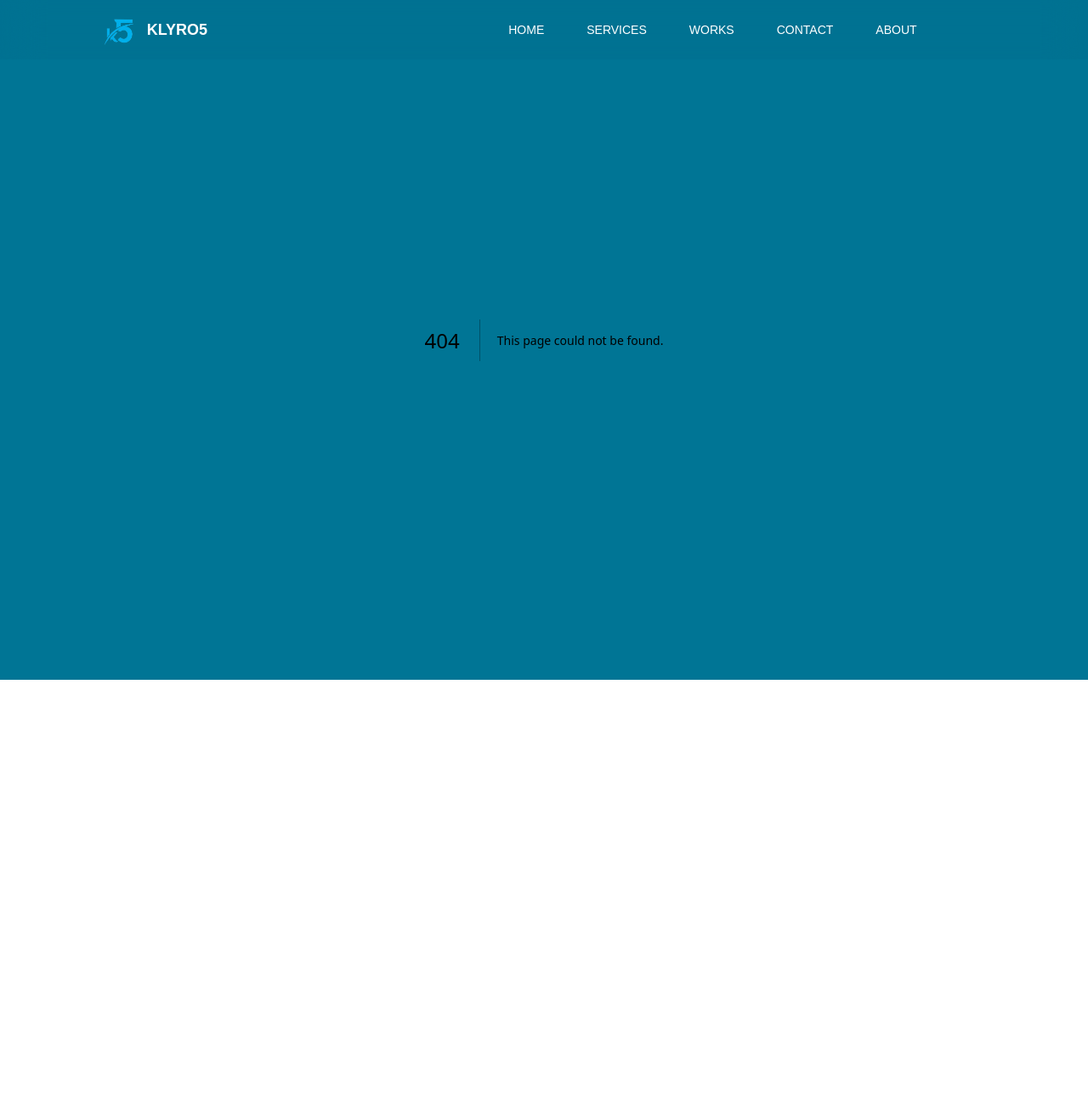
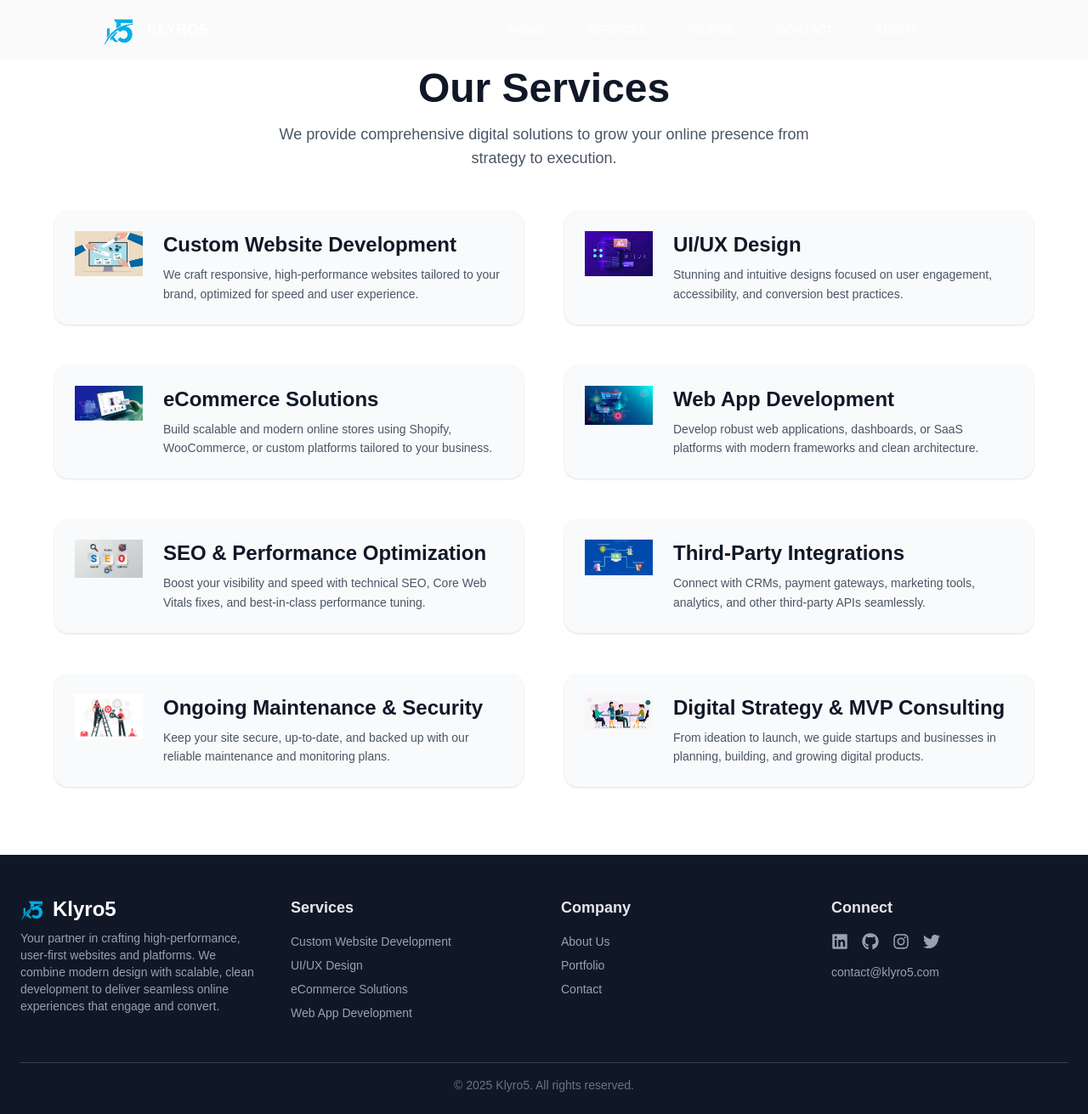
Before and after one commit to athulcoder/klyro5, a Next.js app: page /services in a window 1280 px wide. Before the commit this address had no page. Shown: the whole page at 85% size. Before the commit the page ends 800 px from the top, so only its background shows below. Built offline with nearby package versions, Linux system fonts and the light colour scheme.

Commit message:
new serice tab

```diff
--- a/app/(home)/page.js
+++ b/app/(home)/page.js
@@ -3,30 +3,14 @@ import WhyChooseKlyro5 from "@/components/Features";
 import Footer from "@/components/Footer";
 import GradientBackground from "@/components/GradientBackground";
 import ServiceCard from "@/components/ServiceCard";
+import ServicesGrid from "@/components/ServicesGrid";
 import Image from "next/image";
 
 export default function HomePage() {
   return (
     <div className="relative w-full h-screen">
       <GradientBackground />
-      <div className="relative z-20 flex flex-col h-fit p-3 pb-0 text-white  text-3xl font-bold bg-gray-900 min-lg:px-6">
-        <h2 className="text-3xl md:text-4xl font-bold text-center min-lg:text-left mt-4 mb-4 text-gray-900 dark:text-white">
-          Our Services
-        </h2>
-
-        <div className="flex overflow-scroll gap-4 w-full  overflow-x-auto whitespace-nowrap scrollbar-hidden my-4 min-lg:flex min-lg:gap-6 ">
-          {ServiceList.map((item) => {
-            return (
-              <ServiceCard
-                key={item.title}
-                title={item.title}
-                image={item.image}
-                description={item.description}
-              />
-            );
-          })}
-        </div>
-      </div>
+      <ServicesGrid />
 
       <WhyChooseKlyro5 />
       <Footer />
--- /dev/null
+++ b/app/services/page.js
@@ -0,0 +1,79 @@
+"use client";
+
+import { motion } from "framer-motion";
+import { ServiceList } from "@/assets/services/index.js";
+import Image from "next/image";
+import Footer from "@/components/Footer";
+
+const fadeUp = {
+  hidden: { opacity: 0, y: 40 },
+  show: (i) => ({
+    opacity: 1,
+    y: 0,
+    transition: { delay: i * 0.1, duration: 0.6, ease: "easeOut" },
+  }),
+};
+
+export default function ServicesPage() {
+  return (
+    <>
+      <section className="bg-white dark:bg-gray-900 text-gray-900 dark:text-gray-100 py-20 px-4">
+        <div className="max-w-6xl mx-auto">
+          <motion.h1
+            initial="hidden"
+            whileInView="show"
+            viewport={{ once: true }}
+            variants={fadeUp}
+            custom={0}
+            className="text-4xl md:text-5xl font-bold text-center mb-4"
+          >
+            Our Services
+          </motion.h1>
+          <motion.p
+            initial="hidden"
+            whileInView="show"
+            viewport={{ once: true }}
+            variants={fadeUp}
+            custom={1}
+            className="text-center text-lg text-gray-600 dark:text-gray-400 max-w-2xl mx-auto mb-12"
+          >
+            We provide comprehensive digital solutions to grow your online
+            presence from strategy to execution.
+          </motion.p>
+
+          <div className="grid gap-12 sm:grid-cols-2 lg:grid-cols-2">
+            {ServiceList.map((service, i) => (
+              <motion.div
+                key={service.title}
+                custom={i + 2}
+                initial="hidden"
+                whileInView="show"
+                viewport={{ once: true }}
+                variants={fadeUp}
+                className="flex flex-col md:flex-row items-start gap-6 bg-gray-50 dark:bg-gray-800 p-6 rounded-2xl shadow hover:shadow-lg transition-all"
+              >
+                <Image
+                  src={service.image}
+                  alt={service.title}
+                  width={80}
+                  height={80}
+                  className="object-contain"
+                />
+                <div>
+                  <h3 className="text-2xl font-semibold mb-2">
+                    {service.title}
+                  </h3>
+                  <p className="text-gray-600 dark:text-gray-400 text-sm leading-relaxed">
+                    {service.description}
+                  </p>
+                  {/* Optional "Learn more" link or expandable section */}
+                </div>
+              </motion.div>
+            ))}
+          </div>
+        </div>
+      </section>
+      <Footer />
+    </>
+  );
+}
--- a/components/Features.js
+++ b/components/Features.js
@@ -1,4 +1,6 @@
 "use client";
+
+import { motion } from "framer-motion";
 
 export default function WhyChooseKlyro5() {
   const features = [
@@ -28,17 +30,40 @@ export default function WhyChooseKlyro5() {
     },
   ];
 
+  const fadeUp = {
+    hidden: { opacity: 0, y: 40 },
+    visible: (i) => ({
+      opacity: 1,
+      y: 0,
+      transition: { delay: i * 0.1, duration: 0.5, ease: "easeOut" },
+    }),
+  };
+
   return (
     <section className="px-6 py-16 bg-gray-50 dark:bg-gray-900">
       <div className="max-w-6xl mx-auto">
-        <h2 className="text-3xl md:text-4xl font-bold text-center mb-10 text-gray-900 dark:text-white">
+        <motion.h2
+          initial="hidden"
+          whileInView="visible"
+          viewport={{ once: true }}
+          variants={{
+            hidden: { opacity: 0, y: 20 },
+            visible: { opacity: 1, y: 0, transition: { duration: 0.6 } },
+          }}
+          className="text-3xl md:text-4xl font-bold text-center mb-10 text-gray-900 dark:text-white"
+        >
           Why Choose <span className="text-blue-600">Klyro5</span>?
-        </h2>
+        </motion.h2>
 
         <div className="grid gap-8 sm:grid-cols-2 lg:grid-cols-3">
           {features.map((feature, i) => (
-            <div
+            <motion.div
               key={i}
+              custom={i}
+              initial="hidden"
+              whileInView="visible"
+              viewport={{ once: true }}
+              variants={fadeUp}
               className="p-6 rounded-2xl bg-white dark:bg-gray-800 shadow hover:shadow-lg transition-all"
             >
               <h3 className="text-xl font-semibold text-gray-800 dark:text-white mb-2">
@@ -47,7 +72,7 @@ export default function WhyChooseKlyro5() {
               <p className="text-gray-600 dark:text-gray-300 text-sm">
                 {feature.desc}
               </p>
-            </div>
+            </motion.div>
           ))}
         </div>
       </div>
--- a/components/Footer.js
+++ b/components/Footer.js
@@ -1,5 +1,7 @@
 "use client";
 
+import { ServiceList } from "@/assets/services";
+import Image from "next/image";
 import { FaLinkedin, FaGithub, FaInstagram, FaTwitter } from "react-icons/fa";
 
 export default function Footer() {
@@ -10,10 +12,17 @@ export default function Footer() {
         <div className="grid grid-cols-1 md:grid-cols-4 gap-10 mb-12">
           {/* Logo & About */}
           <div>
-            <h2 className="text-2xl font-bold text-white mb-2">Klyro5</h2>
+            <h2 className="text-2xl font-bold text-white mb-2 flex gap-2 items-center">
+              <div className="rounded-full w-[30px] h-[30px]">
+                <Image src="/logo2.png" width={30} height={30} alt="" />
+              </div>{" "}
+              Klyro5{" "}
+            </h2>
             <p className="text-sm text-gray-400">
               Your partner in crafting high-performance, user-first websites and
-              platforms.
+              platforms. We combine modern design with scalable, clean
+              development to deliver seamless online experiences that engage and
+              convert.
             </p>
           </div>
 
@@ -21,10 +30,10 @@ export default function Footer() {
           <div>
             <h3 className="text-lg font-semibold mb-4">Services</h3>
             <ul className="space-y-2 text-sm text-gray-400">
-              <li>Web Development</li>
-              <li>UI/UX Design</li>
-              <li>eCommerce Solutions</li>
-              <li>Branding</li>
+              {ServiceList.map((item, index) => {
+                if (index < 4) return <li key={item.title}>{item.title}</li>;
+                else return;
+              })}
             </ul>
           </div>
 
@@ -34,7 +43,7 @@ export default function Footer() {
             <ul className="space-y-2 text-sm text-gray-400">
               <li>About Us</li>
               <li>Portfolio</li>
-              <li>Blog</li>
+
               <li>Contact</li>
             </ul>
           </div>
@@ -56,7 +65,7 @@ export default function Footer() {
                 <FaTwitter size={20} />
               </a>
             </div>
-            <p className="text-sm text-gray-400">📬 contact@klyro5.com</p>
+            <p className="text-sm text-gray-400"> contact@klyro5.com</p>
           </div>
         </div>
 
--- a/components/ServiceCard.js
+++ b/components/ServiceCard.js
@@ -1,27 +1,27 @@
+"use client";
+
 import Image from "next/image";
+import { motion } from "framer-motion";
 import React from "react";
 
-function ServiceCard({ title, image, description }) {
+function ServiceCard({ title, image, index }) {
   return (
-    <div className="bg-gray-800 min-w-[200px] max-w-[300px]  min-lg:w-[240px] shadow-xl h-[310px] min-lg:h-[340px] rounded-lg  transition  duration-300 ">
-      <div className="w-full h-[180px] relative">
-        <Image
-          src={image}
-          alt={title}
-          layout="fill"
-          objectFit="cover"
-          className="rounded-t-lg"
-        />
+    <motion.div
+      initial={{ opacity: 0, y: 30 }}
+      whileInView={{ opacity: 1, y: 0 }}
+      transition={{ delay: index * 0.1, duration: 0.5, ease: "easeOut" }}
+      viewport={{ once: true }}
+      className="bg-white dark:bg-gray-800 rounded-xl overflow-hidden shadow-md hover:shadow-xl transition-all duration-300 w-full sm:w-[240px] md:w-[260px] lg:w-[280px] mx-auto"
+    >
+      <div className="relative w-full h-[160px] sm:h-[180px] md:h-[200px]">
+        <Image src={image} alt={title} fill className="object-cover" />
       </div>
-      <div className="p-2 flex flex-col gap-2 ">
-        <h1 className="text-sm font-semibold text-white text-wrap min-lg:text-sm">
+      <div className="p-4 text-center">
+        <h3 className="text-md font-semibold text-gray-800 dark:text-white">
           {title}
-        </h1>
-        <p className="text-gray-500 text-[12px] text-left text-wrap min-lg:text-[13px] font-medium">
-          {description}
-        </p>
+        </h3>
       </div>
-    </div>
+    </motion.div>
   );
 }
 
--- /dev/null
+++ b/components/ServicesGrid.js
@@ -0,0 +1,19 @@
+import { ServiceList } from "@/assets/services";
+import ServiceCard from "@/components/ServiceCard";
+
+export default function ServicesGrid() {
+  return (
+    <section className="py-16 px-4 bg-gray-100 dark:bg-gray-900">
+      <div className="max-w-7xl mx-auto">
+        <h2 className="text-3xl font-bold text-center mb-10 text-gray-800 dark:text-white">
+          What We Do
+        </h2>
+        <div className="grid gap-8 sm:grid-cols-2 lg:grid-cols-4">
+          {ServiceList.map((service, i) => (
+            <ServiceCard key={i} {...service} index={i} />
+          ))}
+        </div>
+      </div>
+    </section>
+  );
+}
--- a/package.json
+++ b/package.json
@@ -9,6 +9,7 @@
     "lint": "next lint"
   },
   "dependencies": {
+    "framer-motion": "^12.19.2",
     "lucide-react": "^0.523.0",
     "next": "15.3.4",
     "react": "^19.0.0",
```
Also changed, not shown: 1 other file (tests, documents, lock files or other folders).
